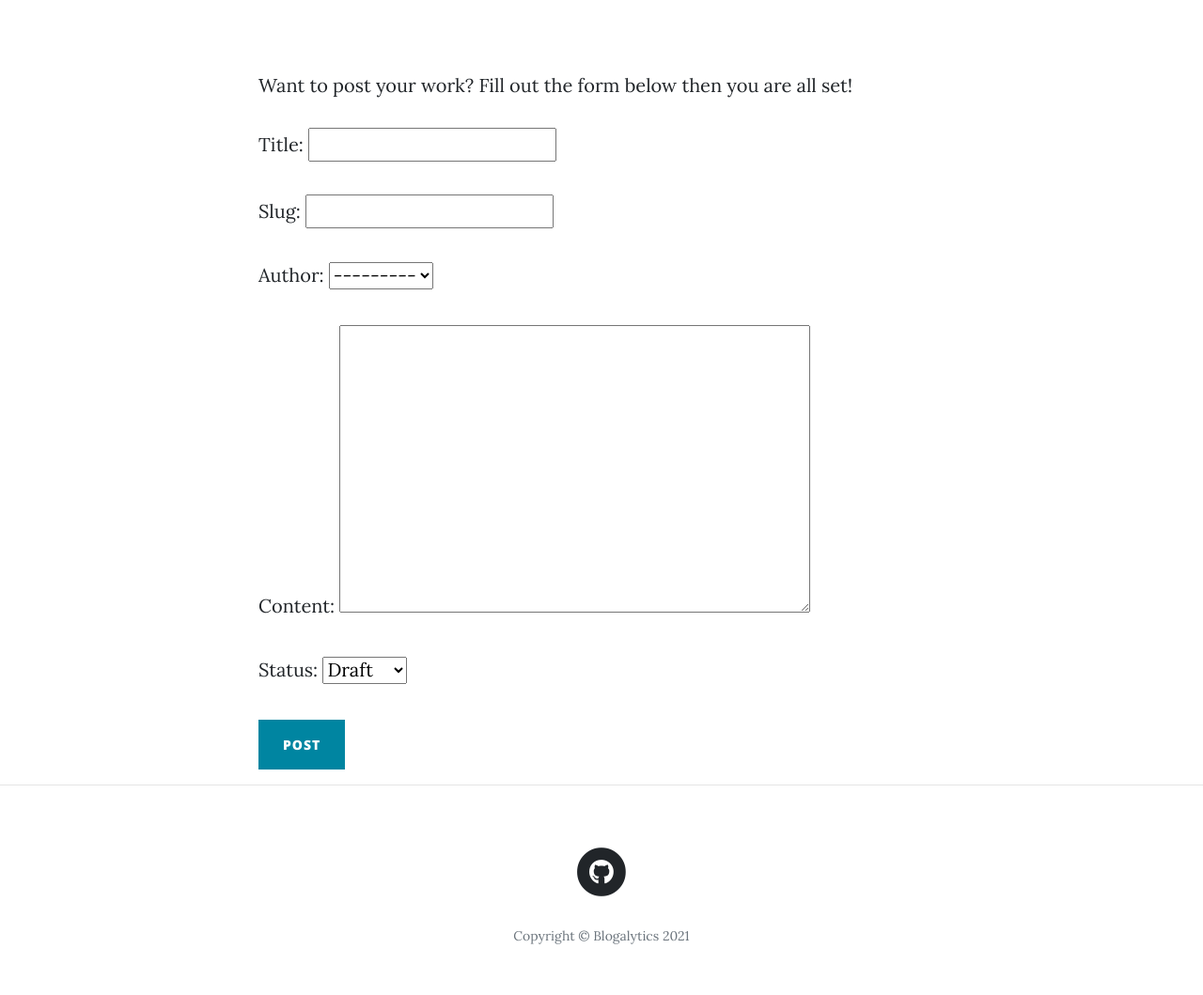
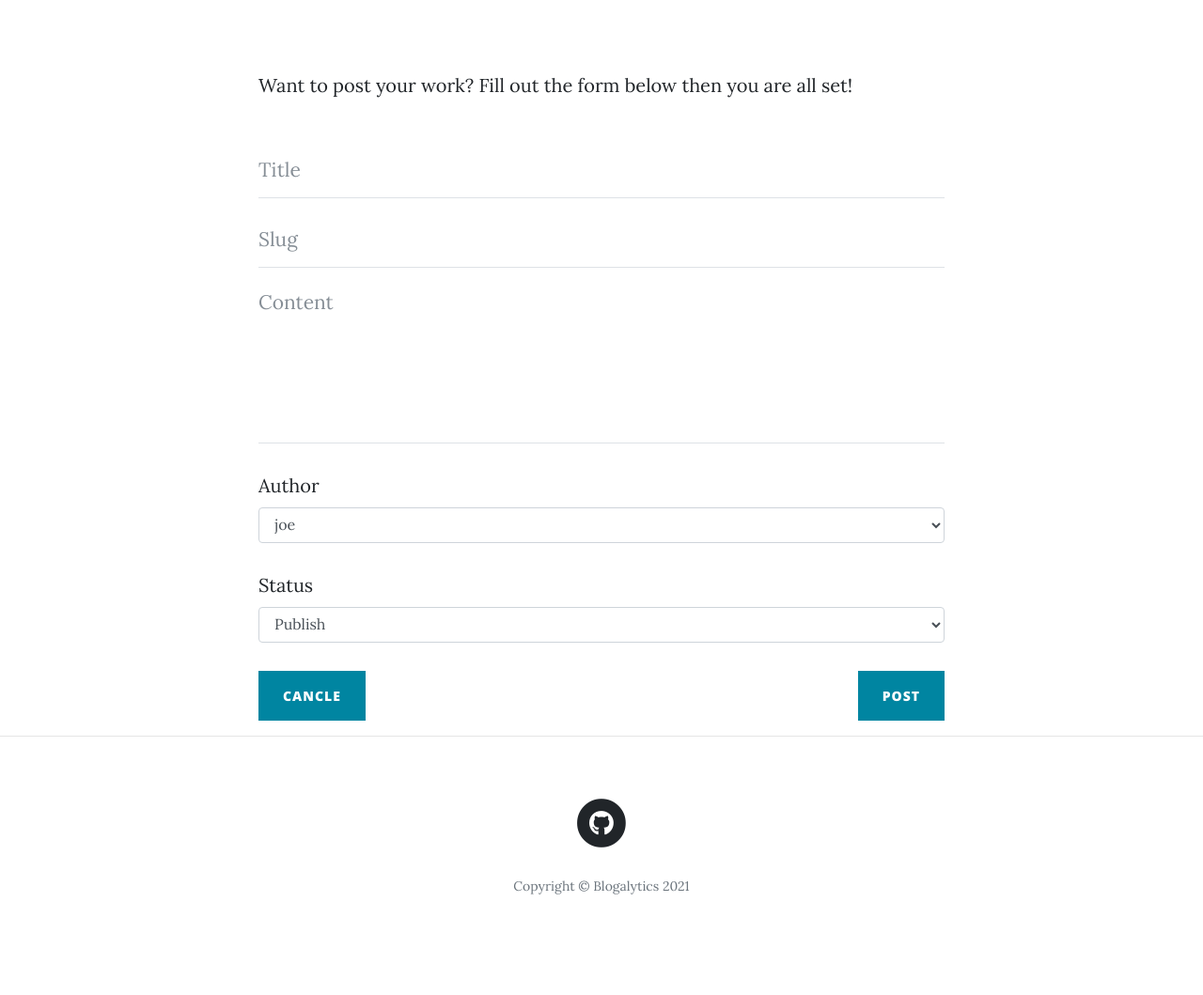
Before and after one commit to paroniriaa/Blogalytics, a Django app: page /add_post/ in a window 1280 px wide. Shown: the part 536-1595 px from the top of the page at 94% size. After the commit the page ends 1488 px from the top, so only its background shows below. Run offline with Django 3.2, Linux system fonts and the light colour scheme; some libraries are stand-ins or nearby versions.

Commit message:
add_post UI beautified, cancle button added

```diff
--- a/templates/add_post.html
+++ b/templates/add_post.html
@@ -23,22 +23,47 @@
         <div class="row">
           <div class="col-lg-8 col-md-10 mx-auto">
             <p>Want to post your work? Fill out the form below then you are all set!</p>
-            <form method="POST">
+            <form method="POST" id="post_form" novalidate>
                 <input type="hidden" name="csrfmiddlewaretoken" value="TLsmCvYpWagiLlLBLpcqZUu0xrB1QQ1TJ3dsNVHvghToHRtDVI2XLqxM3pEvRLx9">
-                  <label for="id_title">Title:</label>
-                    <input type="text" name="title" maxlength="200" required id="id_title">
-                <p><label for="id_slug">Slug:</label> <input type="text" name="slug" maxlength="200" required id="id_slug"></p>
-                <p><label for="id_author">Author:</label> <select name="author" required id="id_author">
-                <option value="" selected>---------</option>
-                <option value="1">joe</option>
-                </select></p>
-                <p><label for="id_content">Content:</label> <textarea name="content" cols="40" rows="10" required id="id_content">
-                </textarea></p>
-                <p><label for="id_status">Status:</label> <select name="status" id="id_status">
-                <option value="0" selected>Draft</option>
-                <option value="1">Publish</option>
-                </select></p>
-                <button class='btn btn-primary'>Post</button>
+                <div class="control-group">
+                    <div class="form-group floating-label-form-group controls">
+                    <label for="id_title">Title</label>
+                    <input type="text" class="form-control" placeholder="Title" name="title" maxlength="200" required id="id_title">
+                    </div>
+                </div>
+                <div class="control-group">
+                    <div class="form-group floating-label-form-group controls">
+                    <label for="id_slug">Slug</label>
+                    <input type="text" class="form-control" placeholder="Slug" name="slug" maxlength="200" required id="id_slug">
+                    </div>
+                </div>
+                <div class="control-group">
+                    <div class="form-group floating-label-form-group controls">
+                    <label for="id_content">Content</label>
+                    <textarea rows = "5" class="form-control" placeholder="Content" name="content"  required id="id_content"></textarea>
+                    </div>
+                </div>
+                <br>
+                <div class="control-group">
+                    <label for="id_author">Author</label>
+                    <select class="form-control" placeholder="Author" name="author" required id="id_author">
+                    <option value="" >---------</option>
+                    <option value="1"selected>joe</option>
+                    </select>
+                </div>
+                <br>
+                <div class="control-group">
+                    <label for="id_status">Status</label>
+                    <select class="form-control" placeholder="Status" name="status" required id="id_status">
+                    <option value="0" >Draft</option>
+                    <option value="1" selected>Publish</option>
+                    </select>
+                </div>
+                <br>
+                <div class="clearfix">
+                    <a class="btn btn-primary float-left" href="http://127.0.0.1:8000">Cancle</a>
+                    <button class='btn btn-primary float-right'>Post</button>
+                </div>
             </form>
         </div>
     </div>
```
